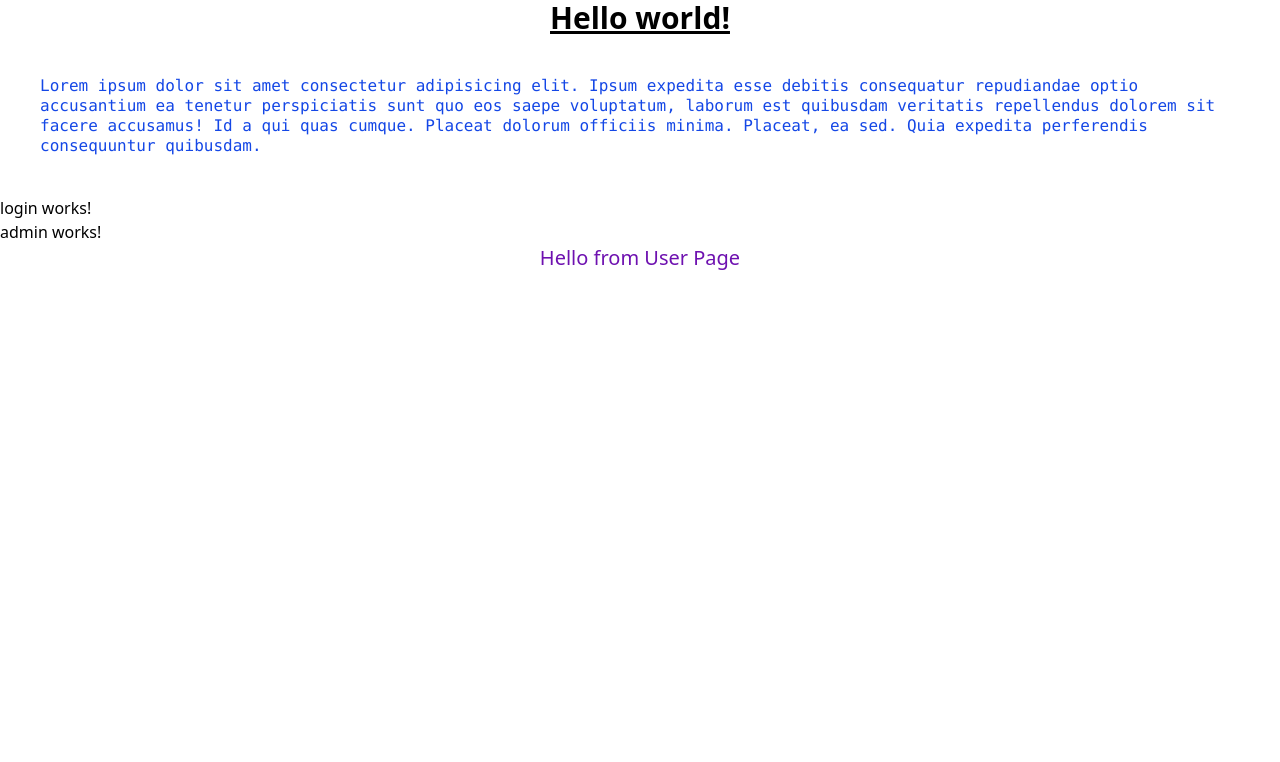
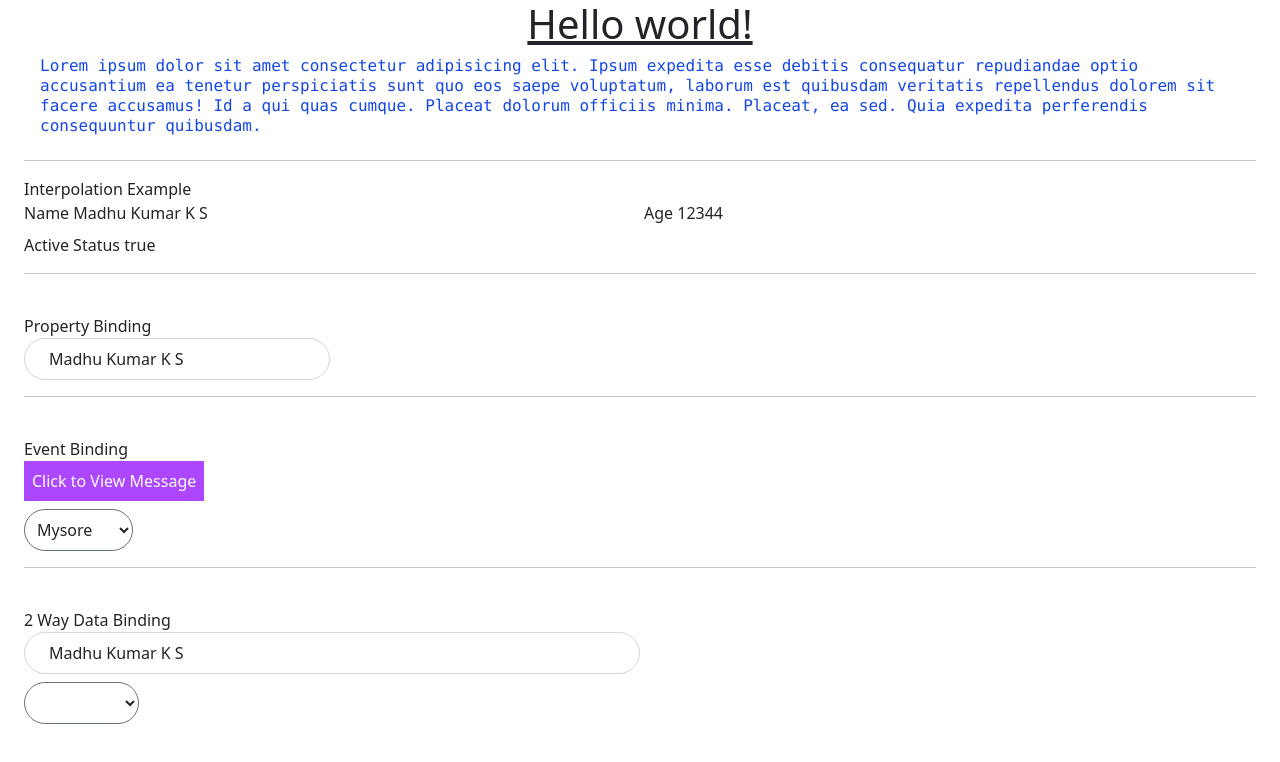
Before and after one commit to MadhuKumarGowda/Angular, an Angular app: page / in a window 1280 px wide. Shown: the top 762 px of the page. Built offline with nearby package versions, Linux system fonts and the light colour scheme.

Commit message:
Data binding example

```diff
--- a/angular.json
+++ b/angular.json
@@ -16,9 +16,7 @@
             "outputPath": "dist/angular19-sample",
             "index": "src/index.html",
             "browser": "src/main.ts",
-            "polyfills": [
-              "zone.js"
-            ],
+            "polyfills": ["zone.js"],
             "tsConfig": "tsconfig.app.json",
             "assets": [
               {
@@ -27,6 +25,7 @@
               }
             ],
             "styles": [
+              "./node_modules/bootstrap/dist/css/bootstrap.min.css",
               "src/styles.css"
             ],
             "scripts": []
@@ -73,10 +72,7 @@
         "test": {
           "builder": "@angular-devkit/build-angular:karma",
           "options": {
-            "polyfills": [
-              "zone.js",
-              "zone.js/testing"
-            ],
+            "polyfills": ["zone.js", "zone.js/testing"],
             "tsConfig": "tsconfig.spec.json",
             "assets": [
               {
@@ -84,9 +80,7 @@
                 "input": "public"
               }
             ],
-            "styles": [
-              "src/styles.css"
-            ],
+            "styles": ["src/styles.css"],
             "scripts": []
           }
         }
--- a/package.json
+++ b/package.json
@@ -19,6 +19,7 @@
     "@angular/platform-browser-dynamic": "^19.0.0",
     "@angular/router": "^19.0.0",
     "@tailwindcss/postcss": "^4.0.6",
+    "bootstrap": "^5.3.3",
     "postcss": "^8.5.2",
     "rxjs": "~7.8.0",
     "tailwindcss": "^4.0.6",
--- a/src/app/app.component.html
+++ b/src/app/app.component.html
@@ -6,7 +6,8 @@
 </p>
 
 <div>
-  <app-login></app-login>
+  <!-- <app-login></app-login>
   <app-admin></app-admin>
-  <app-users></app-users>
+  <app-users></app-users> -->
+  <app-data-binding></app-data-binding>
 </div>
--- /dev/null
+++ b/src/app/components/data-binding/data-binding.component.html
@@ -0,0 +1,42 @@
+<div class="m-4">
+<hr class="border-b-1 border-gray-500" />
+<label class="text-center">Interpolation Example</label>
+<div class="grid grid-cols-2 sm:grid-cols-1 md:grid-cols-2 gap-2">
+    <div> Name {{firstName}} </div>
+    <div> Age {{age}} </div>
+    <div> Active Status {{isActive}} </div>
+</div>
+<hr class="border-b-1 border-gray-500" />
+<label class="text-center mt-4">Property Binding</label>
+<div class="grid grid-cols-2 sm:grid-cols-1 md:grid-cols-2 gap-2">
+    <input class="border-gray-300 rounded-4xl py-2 px-4 w-2/4 border-1 focus:border-1 focus:outline-0" type="text" [value]="firstName" name="username" />
+</div>
+<hr class="border-b-1 border-gray-500" />
+<label class="text-center mt-4">Event Binding</label>
+<div>
+    <button class="p-2 bg-purple-500 rounded-full text-white" (click)="showMessage()"> Click to View Message</button>
+</div>
+<div>
+    <select (change)="cityChangedEvent()" class="border-1 border-gray-500 p-2 mt-2 rounded-3xl">
+        <option value="mysore">Mysore</option>
+        <option value="Madikere">Madikere</option>
+        <option value="Kodagu">Kodagu</option>
+        <option value="Mandya">Mandya</option>
+    </select>
+</div>
+<hr class="border-b-1 border-gray-500" />
+<label class="text-center mt-4">2 Way Data Binding</label>
+      <div>
+        <input class="border-gray-300 rounded-4xl py-2 px-4 w-2/4 border-1 focus:border-1 focus:outline-0" type="text" name="enteredText" [(ngModel)]="firstName" />
+      </div>
+      <div>
+        <select [(ngModel)]="selectedCity" class="border-1 border-gray-500 p-2 mt-2 rounded-3xl">
+            <option value="select" selected>Select City</option>
+            <option value="mysore">Mysore</option>
+            <option value="Madikere">Madikere</option>
+            <option value="Kodagu">Kodagu</option>
+            <option value="Mandya">Mandya</option>
+        </select>
+        <label class="mx-3">{{selectedCity}}</label>
+    </div>
+</div>
--- /dev/null
+++ b/src/app/components/data-binding/data-binding.component.ts
@@ -0,0 +1,27 @@
+import { Component } from '@angular/core';
+import { FormsModule } from '@angular/forms';
+
+@Component({
+  selector: 'app-data-binding',
+  imports: [FormsModule],
+  templateUrl: './data-binding.component.html',
+  styleUrl: './data-binding.component.css',
+})
+export class DataBindingComponent {
+  // data binding
+  firstName: string = 'Madhu Kumar K S';
+  age: number = 12344;
+  isActive: boolean = true;
+  createdDate: Date = new Date();
+  selectedCity: string = '';
+
+  constructor() {}
+
+  showMessage = (): void => {
+    alert('Welcome to Angular 19 ');
+  };
+
+  cityChangedEvent = (): void => {
+    console.log('city changed');
+  };
+}
```
Also changed, not shown: src/app/app.component.ts (+3 -4 lines), src/app/components/data-binding/data-binding.component.css (added), 2 other files (tests, documents, lock files or other folders).
